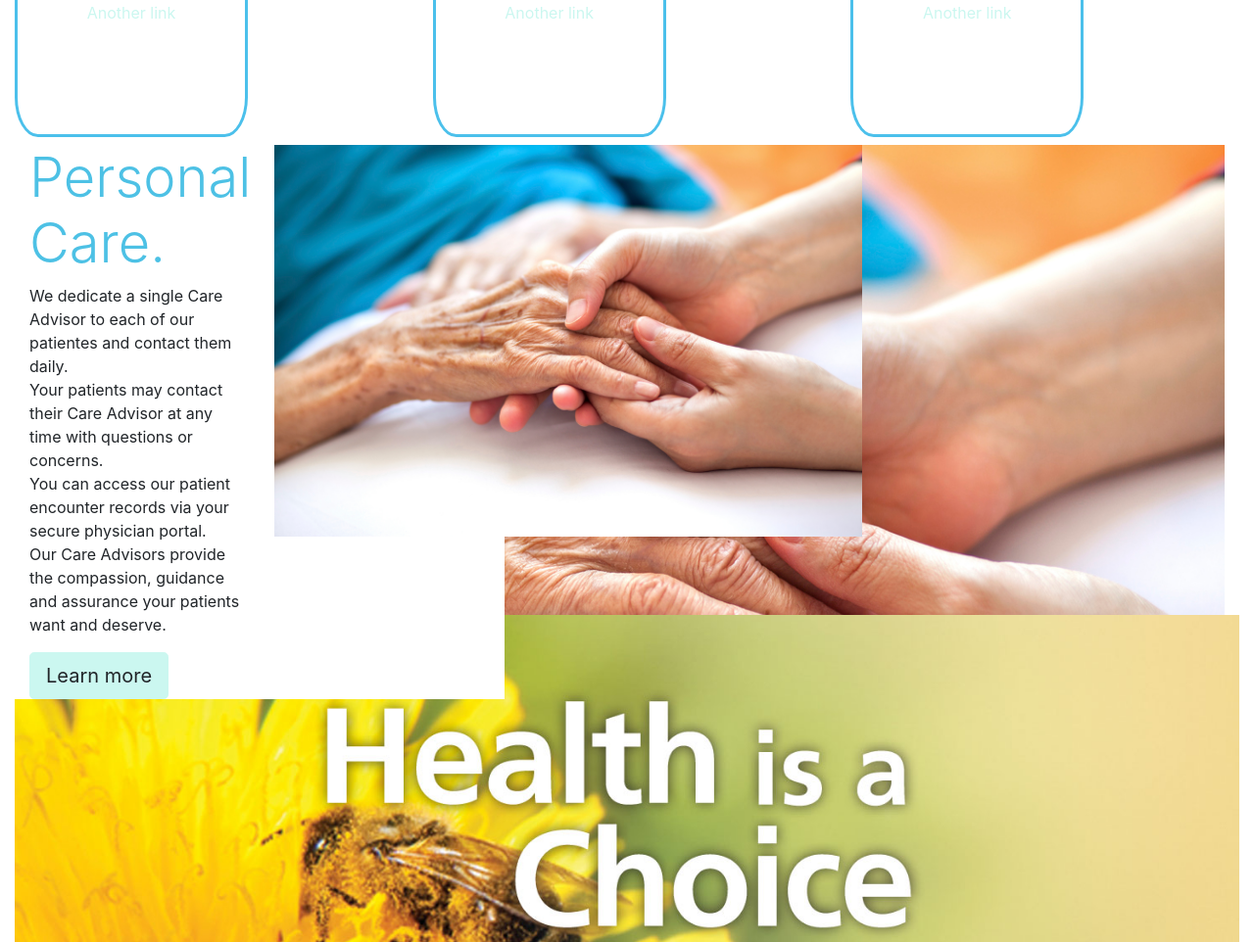
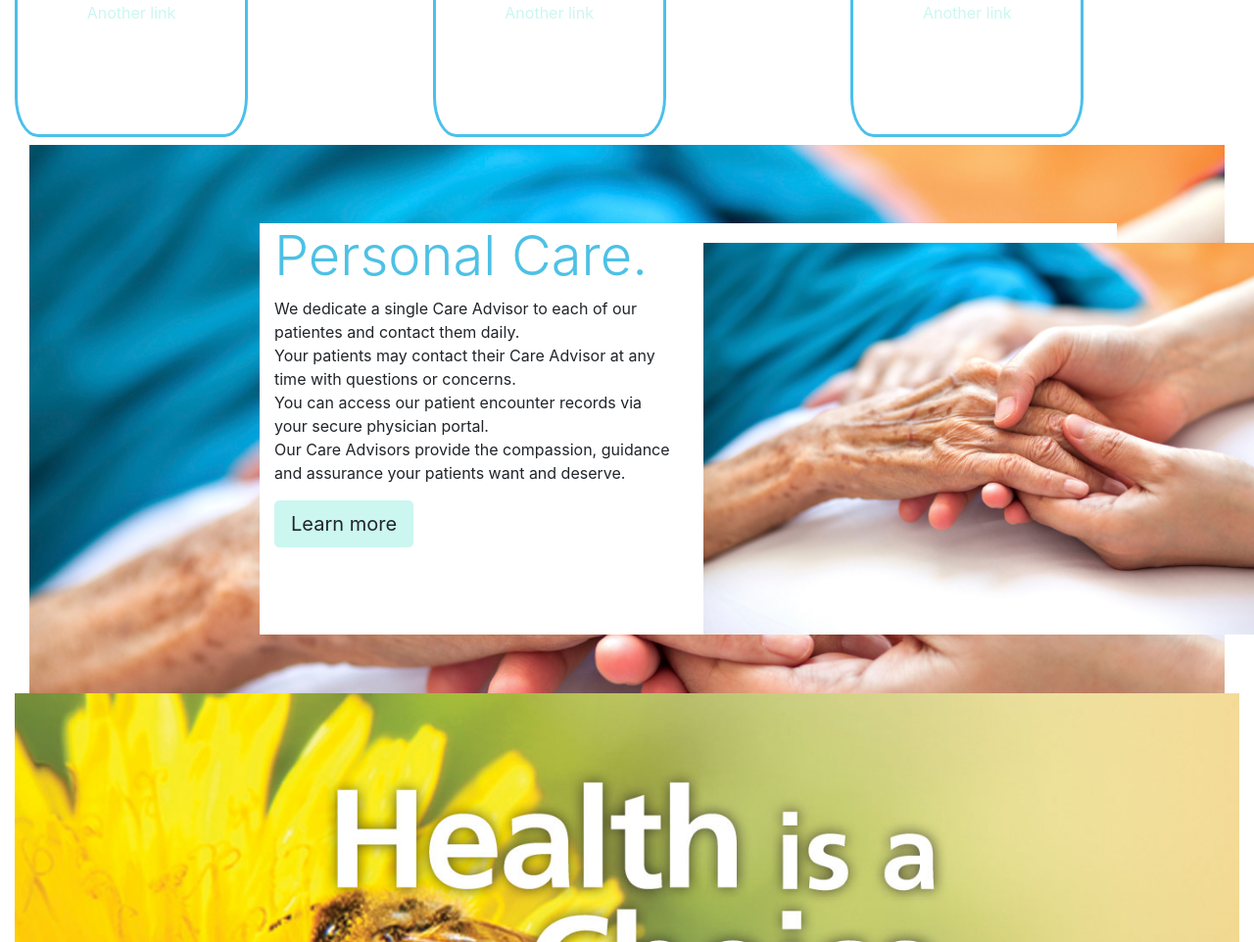
Before and after one commit to leonredman/Desert_repo, a website: page src/index.html in a window 1280 px wide. Shown: the part 990-1952 px from the top of the page at 98% size. Drawn offline with Linux system fonts and the light colour scheme.

Commit message:
project updates

```diff
--- a/src/css/styles.css
+++ b/src/css/styles.css
@@ -35,19 +35,24 @@ body {
 #about {
   background: url("/assets/images/image2.jpg") no-repeat;
   background-size: cover;
-  height: 30rem; }
+  height: 35rem; }
 
 .col-6 {
+  position: relative;
+  top: 80px;
+  left: 250px;
   background-color: white;
-  max-width: 20%; }
+  max-width: 35%; }
 
 #care img {
-  width: 600px; }
+  width: 600px;
+  margin-top: 20px; }
 
 #health {
   background: url("/assets/images/bee.jpg") no-repeat;
   background-size: cover;
-  height: 30rem; }
+  height: 40rem;
+  background-position: 0 30%; }
 
 #caregiver img {
   width: 45%;
```
Also changed, not shown: 2 other files.
